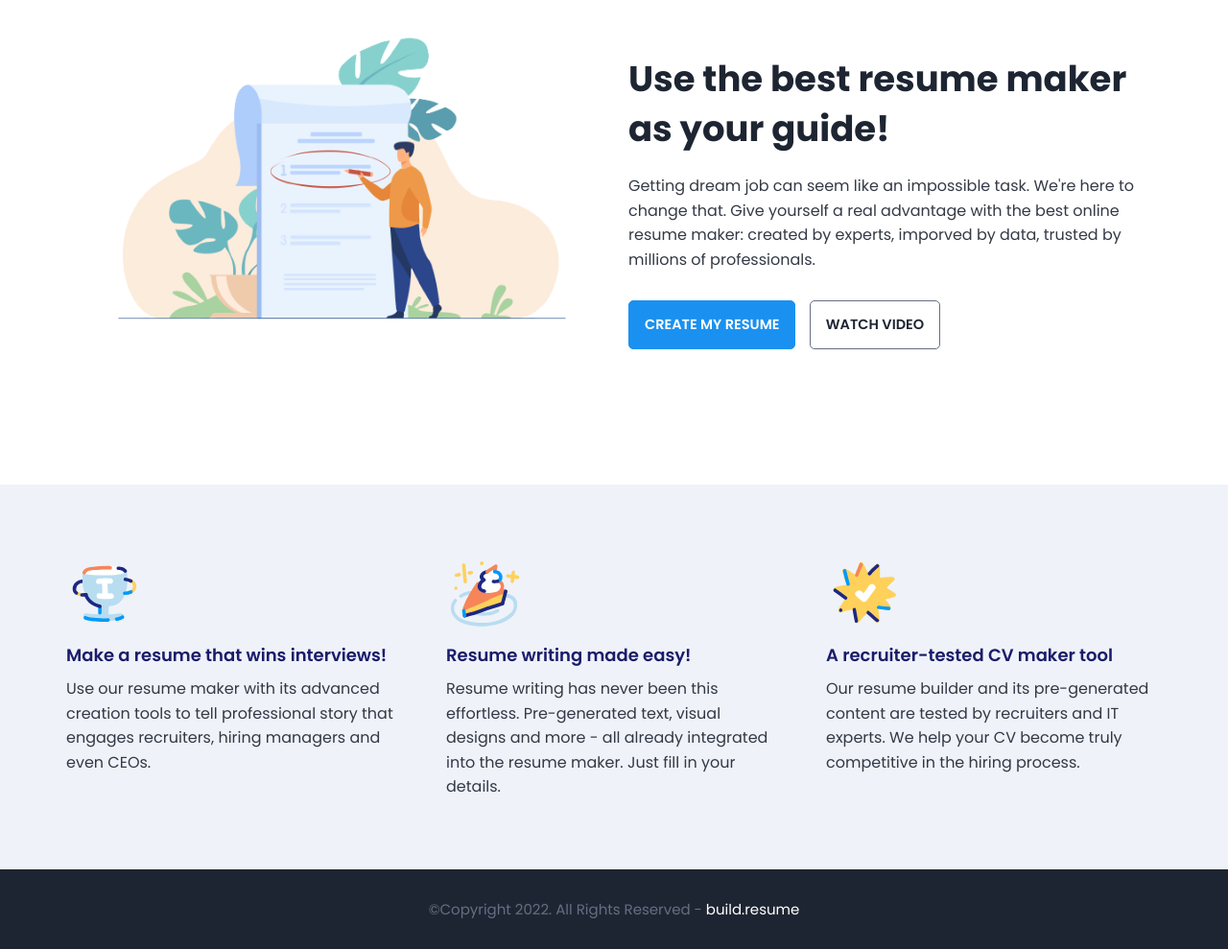
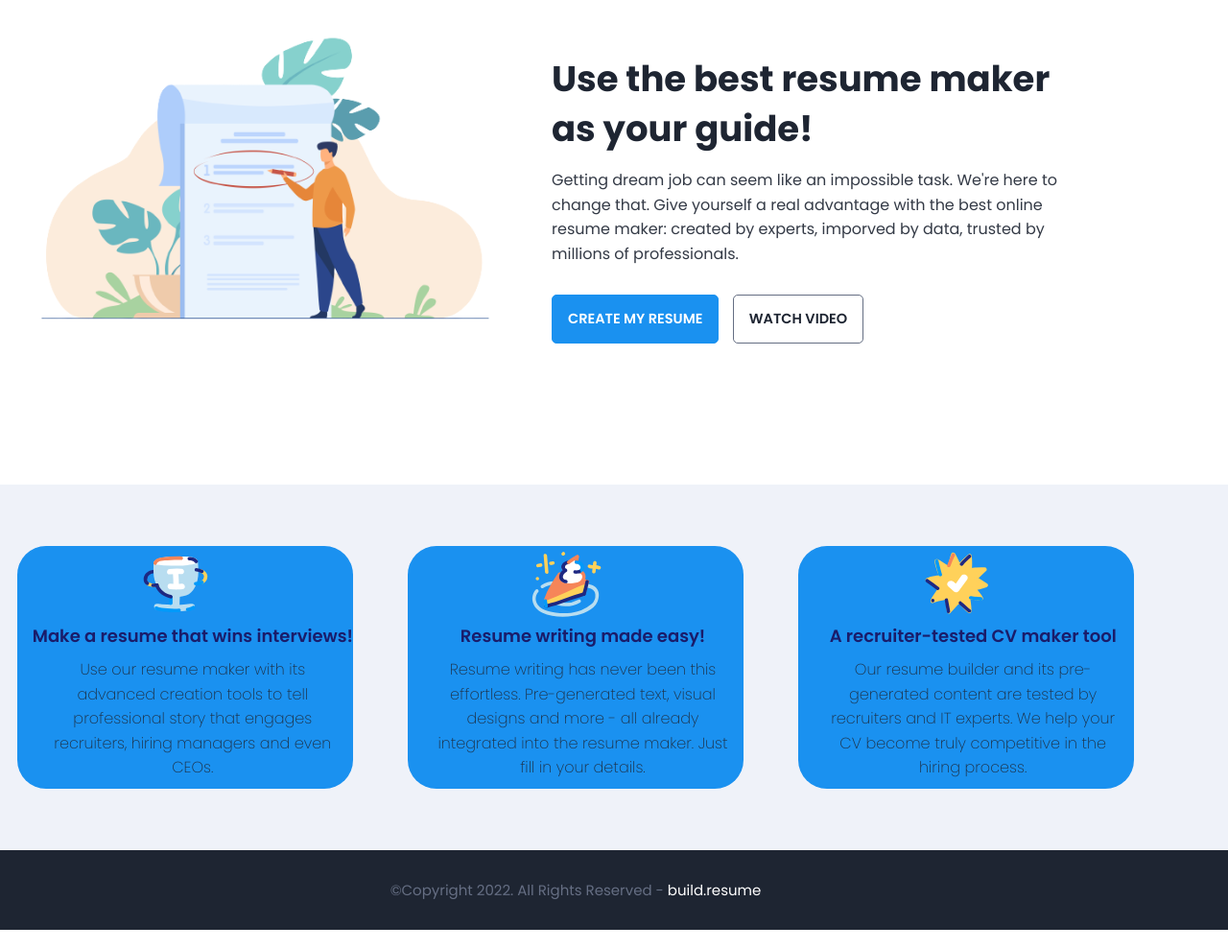
Before and after one commit to Varun180201/minor-project, a plain HTML site: page Minor Project/index.html in a window 1280 px wide. Shown: the part 935-1924 px from the top of the page at 96% size. Drawn offline with Linux system fonts and the light colour scheme.

Commit message:
box created for the divisions

```diff
--- a/Minor Project/assets/css/main.css
+++ b/Minor Project/assets/css/main.css
@@ -80,7 +80,6 @@ a{
 .text{
     color: var(--clr-dark);
     opacity: 0.9;
-    margin: 2rem 0;
     line-height: 1.6;
 }
 
@@ -111,8 +110,11 @@ a{
 
 .container{
     max-width: 1200px;
-    margin: 0 auto;
-    padding: 0 1.6rem;
+    margin: 0;
+    padding: 0;
+}
+.text-box{
+  padding: 0 2rem;
 }
 
 /* bars button */
@@ -151,11 +153,11 @@ a{
 }
 
 .btn-primary:hover{
-    background-color: var(--clr-blue-mid) ;
-    box-shadow: 5px 10px var(--clr-grey);
+    background-color: var(--clr-blue) ;
+    box-shadow: 5px 10px 1rem var(--clr-grey);
     color: var(--clr-white);
     border-color: var(--clr-grey);
-    transition: .3s ease;
+    transition: .5s ease;
 }
 
 .btn-secondary{
@@ -169,7 +171,7 @@ a{
     background-color: var(--clr-grey);
     color: var(--clr-white);
     border-color: var(--clr-blue);
-    box-shadow: 5px 10px var(--clr-blue-mid);
+    box-shadow: 5px 10px 1rem var(--clr-blue-mid);
     transition: .3s ease;
 }
 
@@ -275,19 +277,27 @@ a{
     padding: 64px 0;
 }
 .section-two .section-items{
-    display: grid;
+    display: flex;
+    border-radius: 2rem;
     gap: 2rem;
+
+
 }
 
 .section-two .section-item{
     max-width: 350px;
-    text-align: center;
+    text-align: left;
     margin-right: auto;
     margin-left: auto;
+    padding-left: 1.5rem;
+    border-radius: 3rem;
+    background: var(--clr-blue);
 }
 .section-two .section-item-icon{
-    margin: 1rem 0;
+   margin-left: 11rem;
+   margin-right: 11rem;
 }
+
 .section-two .section-item-icon img{
     width: 80px;
     margin-right: auto;
@@ -297,9 +307,27 @@ a{
     color: var(--clr-blue-dark);
     font-size: 1.8rem;
     font-weight: 600;
+   text-align: center;
 }
 .section-two .text{
-    margin: 0.9rem 0;
+    margin: 0.9rem 1rem 0.9rem 1rem;
+    text-align: center;
+    font-weight: 200;
+
+}
+.section-item:hover{
+    border-color: var(--clr-blue-dark);
+    transform: scale(1.02);
+    transition: .5s ease;
+    border: .1rem solid #0ef;
+    box-shadow: 10px 15px 1rem var(--clr-grey);
+    border-color: var(--clr-grey);
+
+    /*  background-color: var(--clr-blue) ;
+
+    color: var(--clr-white);
+
+    transition: .5s ease;*/
 }
 
 /* footer */
--- a/Minor Project/index.html
+++ b/Minor Project/index.html
@@ -74,7 +74,7 @@
                                 <img src = "assets/images/feature-1-edf4481d69166ac81917d1e40e6597c8d61aa970ad44367ce78049bf830fbda5.svg" alt = "">
                             </div>
                             <h5 class = "section-item-title">Make a resume that wins interviews!</h5>
-                            <p class = "text">Use our resume maker with its advanced creation tools to tell professional story that engages recruiters, hiring managers and even CEOs.</p>
+                            <p class = "text fw-4">Use our resume maker with its advanced creation tools to tell professional story that engages recruiters, hiring managers and even CEOs.</p>
                         </div>
 
                         <div class = "section-item">
```
